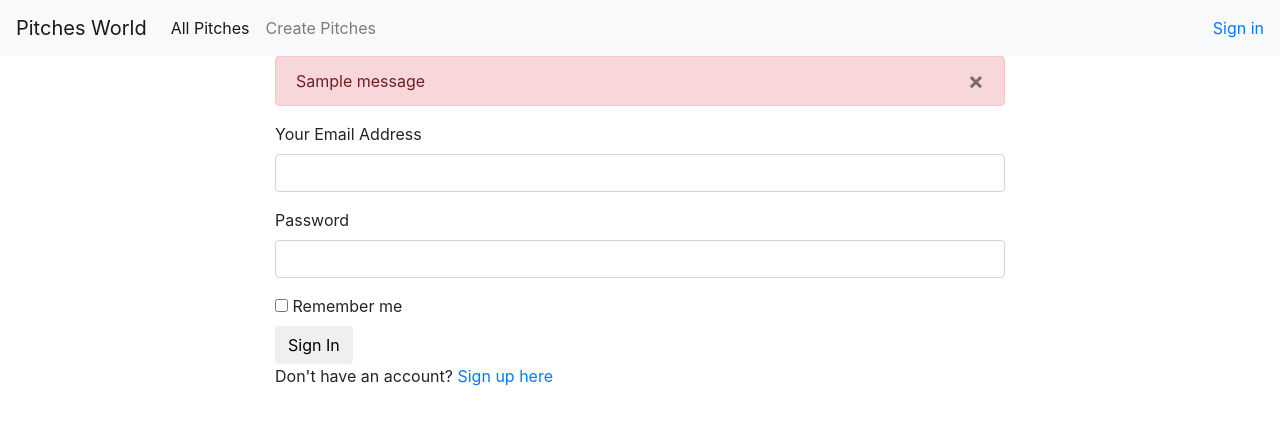
After one commit to Sieva-cmd/Pitches, a Flask app: page /authenticate/login in a window 1280 px wide. The commit adds this page. Shown: the top 425 px of the page. Run offline with Flask 2, Linux system fonts and the light colour scheme; tables that the repository leaves empty hold one stand-in row (values such as "Sample post"); one stand-in notice (Sample message) is shown; some libraries are stand-ins or nearby versions.

Commit message:
add user login and log out

```diff
--- a/app/__init__.py
+++ b/app/__init__.py
@@ -31,8 +31,11 @@ def create_app(config_name):
 
 
     #register blueprint
-    from .main import mainBlueprint as main_blueprint
+    from .main import main as main_blueprint
     app.register_blueprint(main_blueprint)
+
+    from .auth import auth as auth_blueprint
+    app.register_blueprint(auth_blueprint,url_prefix ='/authenticate')
 
     # Will add the views and forms
 
--- a/app/auth/__init__.py
+++ b/app/auth/__init__.py
@@ -1,5 +1,4 @@
 from flask import Blueprint
-
 auth = Blueprint('auth',__name__)
 
-from . import views
+from . import views, forms
--- /dev/null
+++ b/app/auth/forms.py
@@ -0,0 +1,30 @@
+from flask_wtf import FlaskForm
+from wtforms import StringField,PasswordField,SubmitField
+from wtforms.validators import DataRequired,Email,EqualTo
+from ..models import User
+from wtforms import ValidationError
+
+from wtforms import StringField,PasswordField,BooleanField,SubmitField
+
+
+class RegistrationForm(FlaskForm):
+    email = StringField('Your Email Address',validators=[DataRequired(),Email()])
+    username = StringField('Enter your username',validators = [DataRequired()])
+    password = PasswordField('Password',validators = [DataRequired(), EqualTo('password_confirm',message = 'Passwords must match')])
+    password_confirm = PasswordField('Confirm Passwords',validators = [DataRequired()])
+    submit = SubmitField('Sign Up')
+
+
+    def validate_email(self,data_field):
+        if User.query.filter_by(email =data_field.data).first():
+            raise ValidationError('There is an account with that email')
+
+    def validate_username(self,data_field):
+        if User.query.filter_by(username = data_field.data).first():
+            raise ValidationError('That username is taken')
+
+class LoginForm(FlaskForm):
+    email = StringField('Your Email Address',validators=[DataRequired(),Email()])
+    password = PasswordField('Password',validators =[DataRequired()])
+    remember = BooleanField('Remember me')
+    submit = SubmitField('Sign In')
--- a/app/auth/views.py
+++ b/app/auth/views.py
@@ -1,6 +1,41 @@
-from flask import render_template
+
+from flask import render_template,redirect,url_for,flash,request
 from . import auth
+from ..models import User
+from .forms import RegistrationForm,LoginForm
+from flask_login import login_user,logout_user,login_required
+from .. import db
 
-@auth.route('/login')
+
+@auth.route('/register',methods = ["GET","POST"])
+def register():
+    form = RegistrationForm()
+    if form.validate_on_submit():
+        user = User(email = form.email.data, username = form.username.data,password = form.password.data)
+        db.session.add(user)
+        db.session.commit()
+        return redirect(url_for('auth.login'))
+    title = "New Account"
+    return render_template('auth/register.html',registration_form = form,title=title)
+
+
+
+@auth.route('/login',methods=['GET','POST'])
 def login():
-    return render_template('auth/login.html')
+    login_form = LoginForm()
+    if login_form.validate_on_submit():
+        user = User.query.filter_by(email = login_form.email.data).first()
+        if user is not None and user.verify_password(login_form.password.data):
+            login_user(user,login_form.remember.data)
+            return redirect(request.args.get('next') or url_for('main.index'))
+
+        flash('Invalid username or Password')
+
+    title = "Pitches login"
+    return render_template('auth/login.html',login_form = login_form,title=title)
+
+@auth.route('/logout')
+@login_required
+def logout():
+    logout_user()
+    return redirect(url_for("main.index"))
--- a/app/main/__init__.py
+++ b/app/main/__init__.py
@@ -1,3 +1,3 @@
 from flask import Blueprint
-mainBlueprint = Blueprint('mainBlueprint', __name__)
+main = Blueprint('main', __name__)
 from . import views, errors
--- a/app/main/errors.py
+++ b/app/main/errors.py
@@ -1,7 +1,7 @@
 from flask import render_template
-from . import mainBlueprint
+from . import main
 
-@mainBlueprint.app_errorhandler(404)
+@main.app_errorhandler(404)
 def four_Ow_four(error):
     '''
     Function to render the 404 error page
--- a/app/models.py
+++ b/app/models.py
@@ -10,13 +10,15 @@ from . import login_manager
 def load_user(user_id):
     return User.query.get(int(user_id))
 
+
+
+
 class User(UserMixin,db.Model):
     __tablename__ ='users'
     id  =db.Column(db.Integer,primary_key =True)
     username =db.Column(db.String(255), index=True)
     pass_secure = db.Column(db.String(255))
     email = db.Column(db.String(255),unique = True,index = True)
-
 
 
     @property
--- /dev/null
+++ b/app/templates/auth/login.html
@@ -0,0 +1,24 @@
+{% extends 'base.html'%}
+{% import 'bootstrap/wtf.html' as wtf%}
+
+{% block content %}
+    <div class="container">
+        <div class="row">
+          <div class= "col-md-2"> </div>
+          <div class="col-md-8">
+          <!--Flash message -->
+          {% for message in get_flashed_messages() %}
+            <div class="alert alert-danger">
+            <button type="button" class="close" data-dismiss="alert">&times;</button>
+            {{ message }}
+            </div>
+          {% endfor %}
+          <!-- Login form -->
+          {{wtf.quick_form(login_form)}}
+          <p> Don't have an account? <a href="{{url_for('auth.register')}}">Sign up here</a></p>
+        </div>
+        <div clas="col-md-2"> </div>
+        </div>
+    </div>
+
+{% endblock%}
--- a/app/templates/navbar.html
+++ b/app/templates/navbar.html
@@ -1,28 +1,34 @@
 <nav class="navbar navbar-expand-lg navbar-light bg-light">
   <a class="navbar-brand" href="#">Pitches World</a>
-  <button class="navbar-toggler" type="button" data-toggle="collapse" data-target="#navbarNav" aria-controls="navbarNav" aria-expanded="false" aria-label="Toggle navigation">
+  <button
+    class="navbar-toggler"
+    type="button"
+    data-toggle="collapse"
+    data-target="#navbarNav"
+    aria-controls="navbarNav"
+    aria-expanded="false"
+    aria-label="Toggle navigation"
+  >
     <span class="navbar-toggler-icon"></span>
   </button>
   <div class="collapse navbar-collapse" id="navbarNav">
     <ul class="navbar-nav">
       <li class="nav-item active">
-        <a class="nav-link" href="#">All Pitches <span class="sr-only">(current)</span></a>
+        <a class="nav-link" href="#"
+          >All Pitches <span class="sr-only">(current)</span></a
+        >
       </li>
       <li class="nav-item">
         <a class="nav-link" href="#">Create Pitches</a>
       </li>
-
     </ul>
-
   </div>
-  <ul class="nav justify-content-end">
-
-    <li class="nav-item">
-      <a class="nav-link" href="#">Sign In</a>
-    </li>
-    <li class="nav-item">
-      <a class="nav-link" href="#">Sign Out</a>
-    </li>
-
+  <ul class="nav navbar-nav navbar-right">
+    {% if current_user.is_authenticated %}
+    <li style="color: black; padding: 15px"><i class="fas fa-user"></i></span>{{current_user.username}}</li>
+    <li><a href="{{url_for('auth.logout')}}">Sign out</a></li>
+    {% else %}
+    <li><a href="{{url_for('auth.login')}}">Sign in</a></li>
+    {%endif%}
   </ul>
 </nav>
```
Also changed, not shown: app/main/views.py (+3 -9 lines), app/templates/auth/register.html (added, +17 -0 lines).
